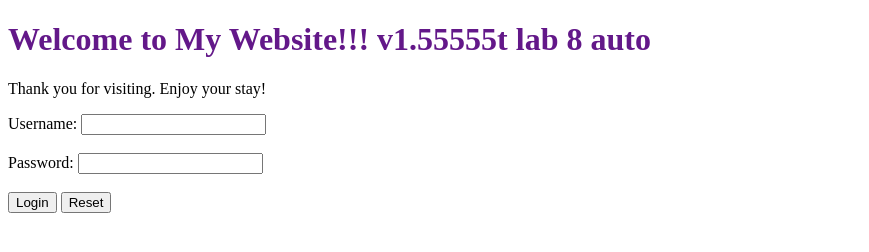
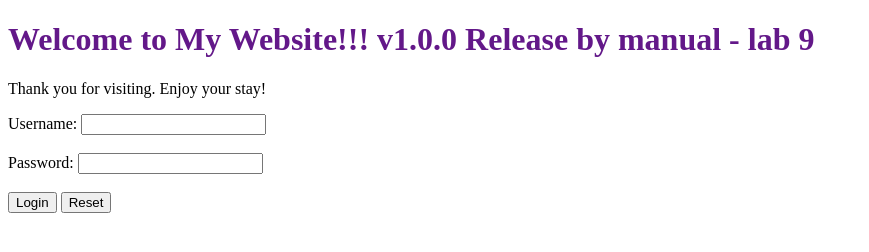
Before and after one commit to quanghung2802/nodejs-random-color-hung, a website: page public/index.html in a window 1280 px wide. Shown: the whole page, without its empty margins (0-869 px from the left). Drawn offline with Linux system fonts and the light colour scheme.

Commit message:
update lab9 - manual

```diff
--- a/public/index.html
+++ b/public/index.html
@@ -7,7 +7,7 @@
 </head>
 
 <body>
-    <h1 id="welcome" style="color: #631889;">Welcome to My Website!!! v1.55555t lab 8 auto</h1>
+    <h1 id="welcome" style="color: #631889;">Welcome to My Website!!! v1.0.0 Release by manual - lab 9</h1>
     <p>Thank you for visiting. Enjoy your stay!</p>
 
     <form action="/api/login" method="POST">
```
